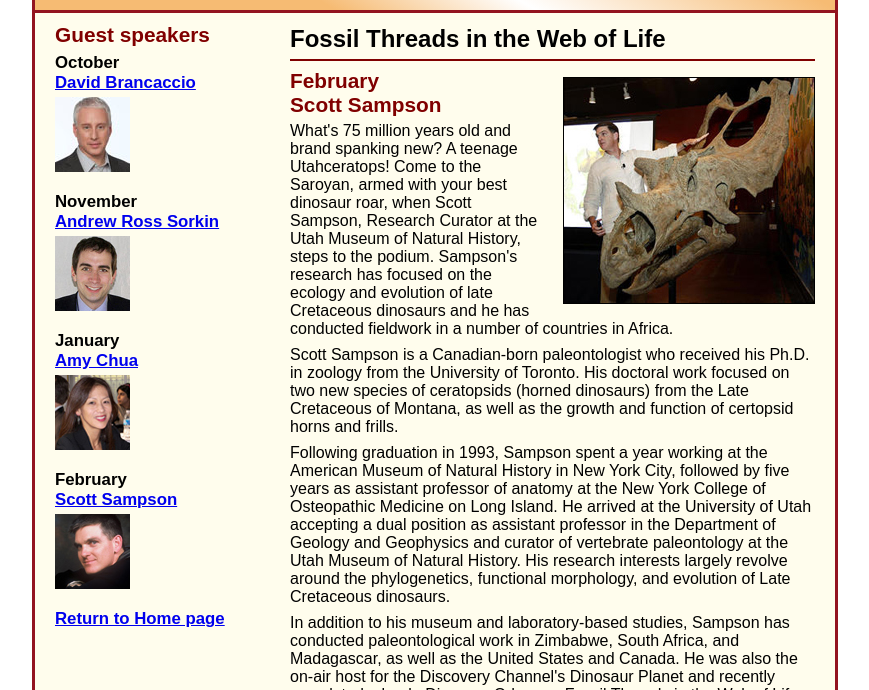
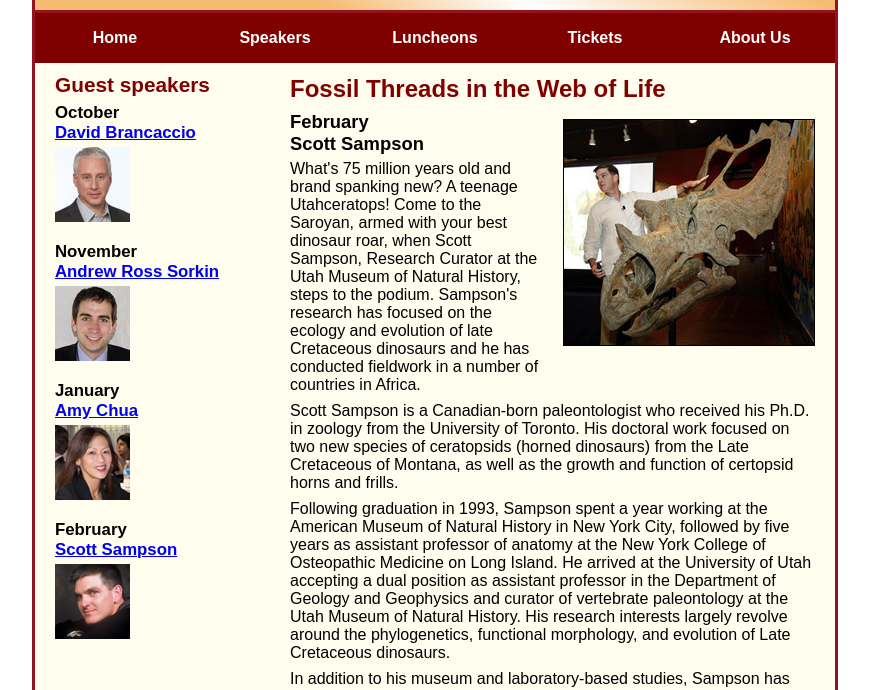
Before and after one commit to yaneliii/A09, a plain HTML site: page speakers/c7_sampson.html in a window 1280 px wide. Shown: the part 110-800 px from the top of the page, without its empty margins (205-1074 px from the left). Drawn offline with Linux system fonts and the light colour scheme.

Commit message:
Task: completed exercise 7-2

```diff
--- a/speakers/c7_sampson.html
+++ b/speakers/c7_sampson.html
@@ -5,7 +5,8 @@
 	<meta charset="utf-8">
 	<title>San Joaquin Valley Town Hall</title>
 	<link rel="shortcut icon" href="../images/favicon.ico">
-	<link rel="stylesheet" href="../styles/c6_speaker.css">
+	<link rel="stylesheet" href="../styles/c7_speaker.css">
+
 </head>
 
 <body>
@@ -14,6 +15,25 @@
 		<h2>San Joaquin Valley Town Hall</h2>
 		<h3>Celebrating our <span class="shadow">75<sup>th</sup></span> Year</h3>
 	</header>
+
+	<nav id="nav_menu">
+		<ul>
+			<li><a href="../index.html">Home</a></li>
+			<li><a href="speakers.html">Speakers</a></li>
+			<li><a href="luncheons.html">Luncheons</a></li>
+			<li><a href="tickets.html">Tickets</a></li>
+			<li>
+				<a href="aboutus.html">About Us</a>
+				<ul>
+					<li><a href="#">Our History</a></li>
+					<li><a href="#">Board of Directors</a></li>
+					<li><a href="#">Past Speakers</a></li>
+					<li><a href="#">Contact Information</a></li>
+				</ul>
+			</li>
+		</ul>
+	</nav>
+
 	<main>
 		<section>
 			<h1>Fossil Threads in the Web of Life</h1>
@@ -52,13 +72,12 @@
 			<img src="../images/sorkin75.jpg" alt="Andrew Ross Sorkin photo">
 			<h3>January<br><a href="../speakers/chua.html">Amy Chua</a></h3>
 			<img src="../images/chua75.jpg" alt="Amy Chua photo">
-			<h3>February<br><a href="../speakers/c6_sampson.html">Scott Sampson</a></h3>
+			<h3>February<br><a href="../speakers/c7_sampson.html">Scott Sampson</a></h3>
 			<img src="../images/sampson75.jpg" alt="Scott Sampson photo">
-			<h3><a href="../c6_index.html">Return to Home page</a></h3>
 		</aside>
 	</main>
 	<footer>
-		<p>&copy; 2022, San Joaquin Valley Town Hall, Fresno, CA 93755</p>
+		<p>&copy; Yaneli Cestona, 2024 | Due 04/02/2024</p>
 	</footer>
 </body>
 </html>
--- a/styles/c7_speaker.css
+++ b/styles/c7_speaker.css
@@ -48,6 +48,46 @@ header img {
 /* the styles for the main content */
 main {
 	clear: left;
+}
+
+/* the styles for the navigation menu */
+#nav_menu ul {
+	list-style-type: none;
+	margin: 0;
+	padding: 0;
+	position: relative;
+}
+#nav_menu ul li {
+	float: left;
+}
+#nav_menu ul li a {
+	display: block;
+	width: 160px;
+	text-align: center;
+	padding: 1em 0;
+	text-decoration: none;
+	background-color: #800000;
+	color: white;
+	font-weight: bold;
+}
+#nav_menu a.current {
+	color: yellow;
+}
+#nav_menu ul ul {
+	display: none;
+	position: absolute;
+	top: 100%;
+}
+#nav_menu ul ul li {
+	float: none;
+}
+#nav_menu ul li:hover > ul {
+	display: block;
+}
+#nav_menu > ul::after {
+	content: "";
+	clear: both;
+	display: block;
 }
 
 /* the styles for the section */
```
Also changed, not shown: index.html (+1 -1 lines).
